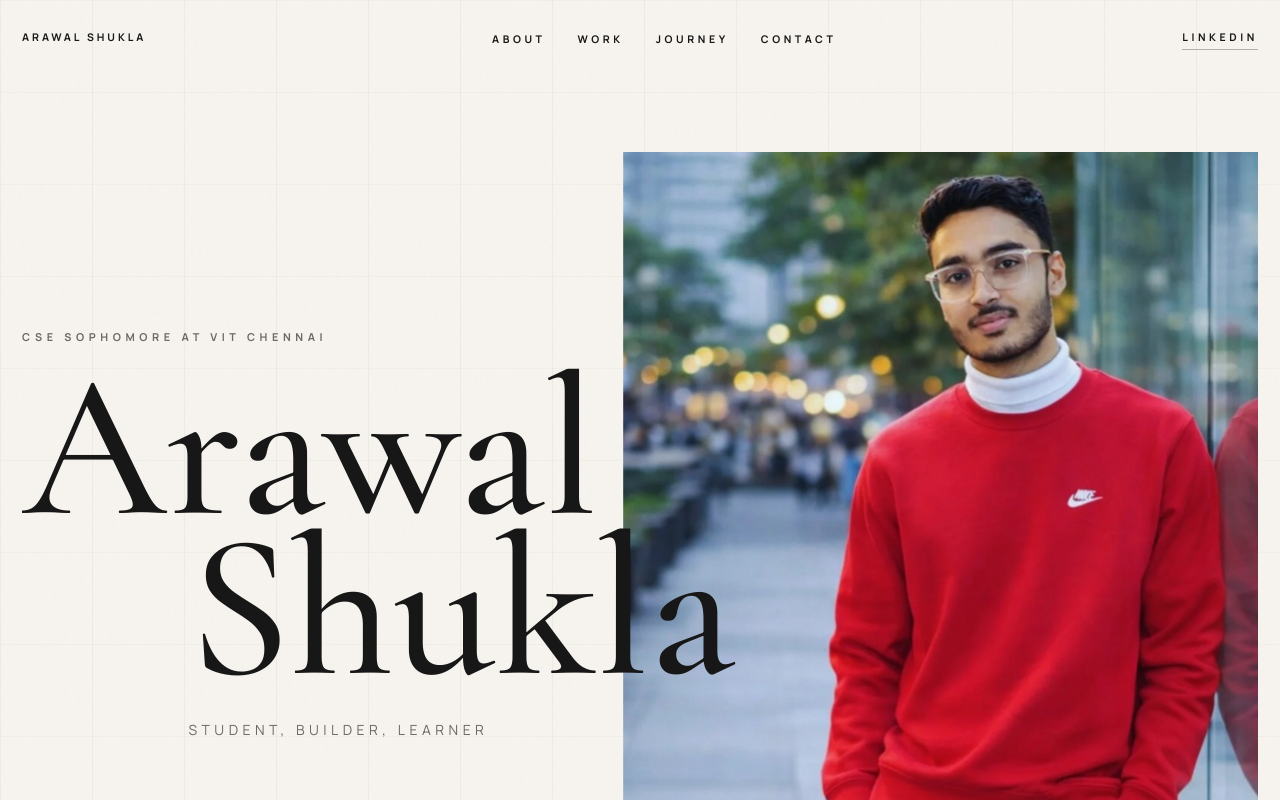
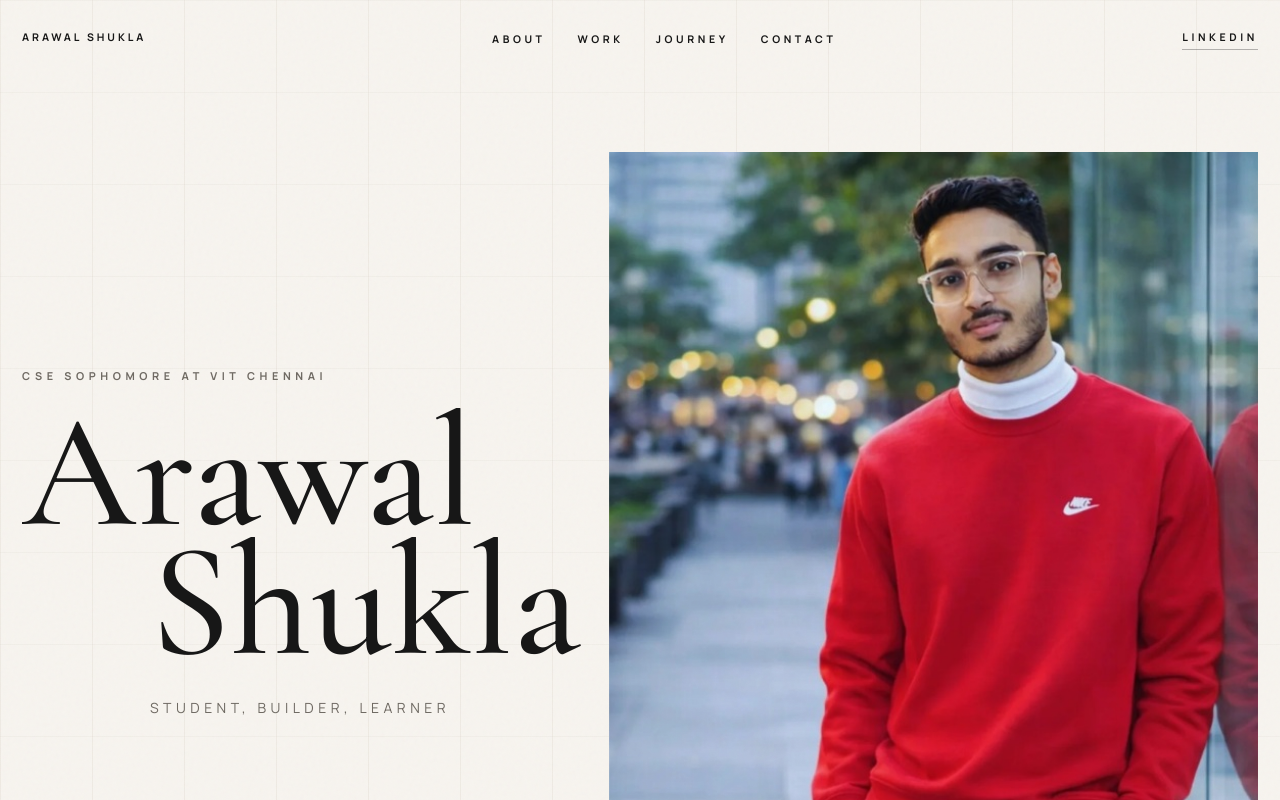
Before and after one commit to Arawal123/Personal-portfolio, a Next.js app: page / in a window 1280 px wide. Shown: the top 800 px of the page. Built offline with nearby package versions, Linux system fonts and the light colour scheme.

Commit message:
Refine hero opening scale

```diff
--- a/components/Hero.tsx
+++ b/components/Hero.tsx
@@ -114,10 +114,10 @@ export default function Hero() {
       aria-label="Arawal Shukla opening portrait"
     >
       <div className="pointer-events-none absolute inset-x-0 bottom-0 h-px bg-[#d8d0c4]" />
-      <div className="page-shell relative grid min-h-[calc(100vh-7rem)] grid-cols-1 items-center gap-10 py-10 lg:grid-cols-[0.92fr_1.08fr] lg:gap-0">
+      <div className="page-shell relative grid min-h-[calc(100vh-7rem)] grid-cols-1 items-center gap-10 py-10 lg:grid-cols-[0.95fr_1.05fr] lg:gap-0">
         <div
           ref={textRef}
-          className="relative z-10 max-w-[920px] text-center lg:order-1 lg:-mr-28 lg:text-left"
+          className="relative z-10 max-w-[820px] text-center lg:order-1 lg:-mr-20 lg:text-left"
         >
           <p
             data-hero-line
@@ -125,26 +125,26 @@ export default function Hero() {
           >
             {site.education}
           </p>
-          <h1 className="serif-display text-balance text-[clamp(5.2rem,16vw,15rem)] leading-[0.78] text-[#171717]">
+          <h1 className="serif-display text-balance text-[clamp(4.6rem,12.6vw,12rem)] leading-[0.8] text-[#171717]">
             <span data-hero-line className="block">
               Arawal
             </span>
-            <span data-hero-line className="block lg:pl-[13vw]">
+            <span data-hero-line className="block lg:pl-[10vw]">
               Shukla
             </span>
           </h1>
           <p
             data-hero-line
-            className="mx-auto mt-8 max-w-sm text-sm uppercase tracking-[0.32em] text-[#6f6a63] lg:mx-0 lg:ml-[13vw]"
+            className="mx-auto mt-8 max-w-sm text-sm uppercase tracking-[0.32em] text-[#6f6a63] lg:mx-0 lg:ml-[10vw]"
           >
             {site.role}
           </p>
         </div>
 
-        <div className="relative z-0 mx-auto w-full max-w-[720px] lg:order-2">
+        <div className="relative z-0 mx-auto w-full max-w-[650px] lg:order-2">
           <div
             ref={imageRef}
-            className="relative mx-auto aspect-[0.83] min-h-[520px] overflow-hidden bg-[#efe9df] shadow-[0_48px_120px_rgba(23,23,23,0.12)] sm:min-h-[640px] lg:min-h-[76vh]"
+            className="relative mx-auto aspect-[0.83] min-h-[500px] overflow-hidden bg-[#efe9df] shadow-[0_48px_120px_rgba(23,23,23,0.12)] sm:min-h-[600px] lg:min-h-[68vh]"
           >
             <Image
               src="/images/arawal-red.jpg"
```
